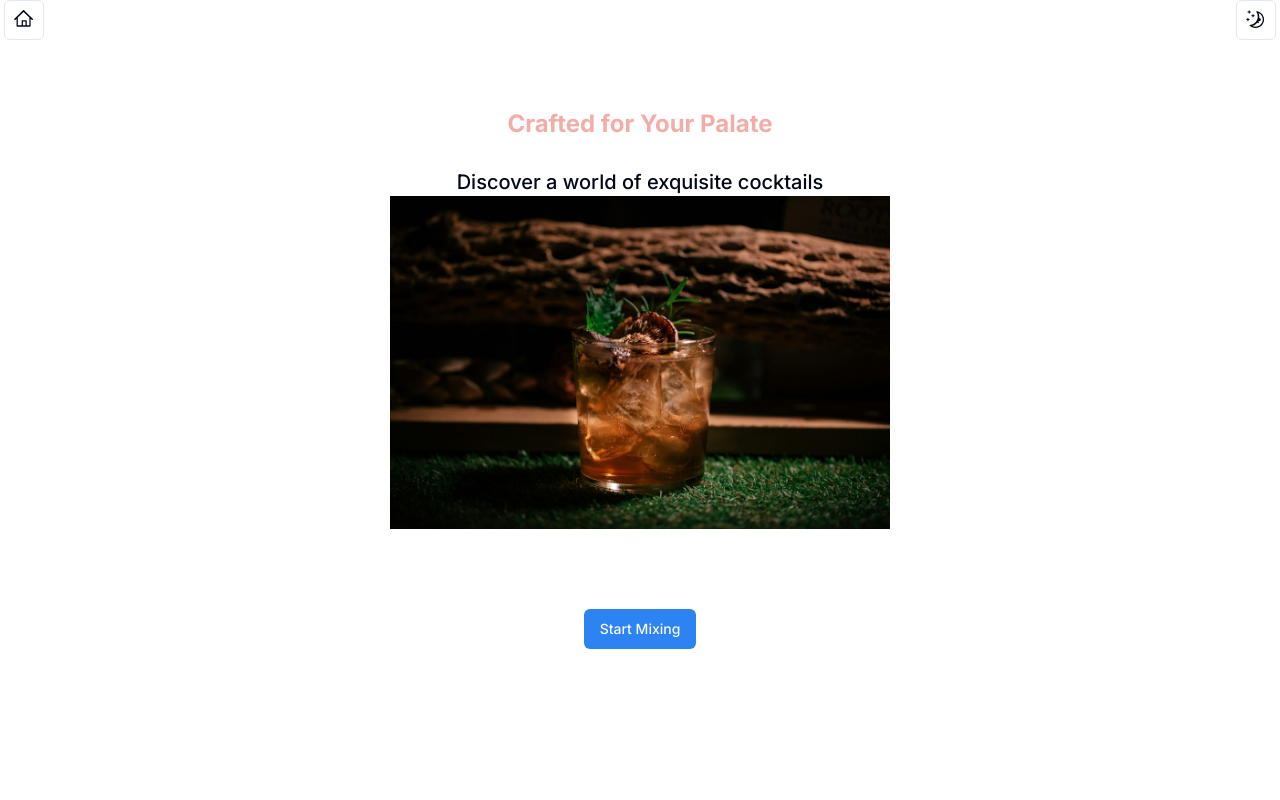
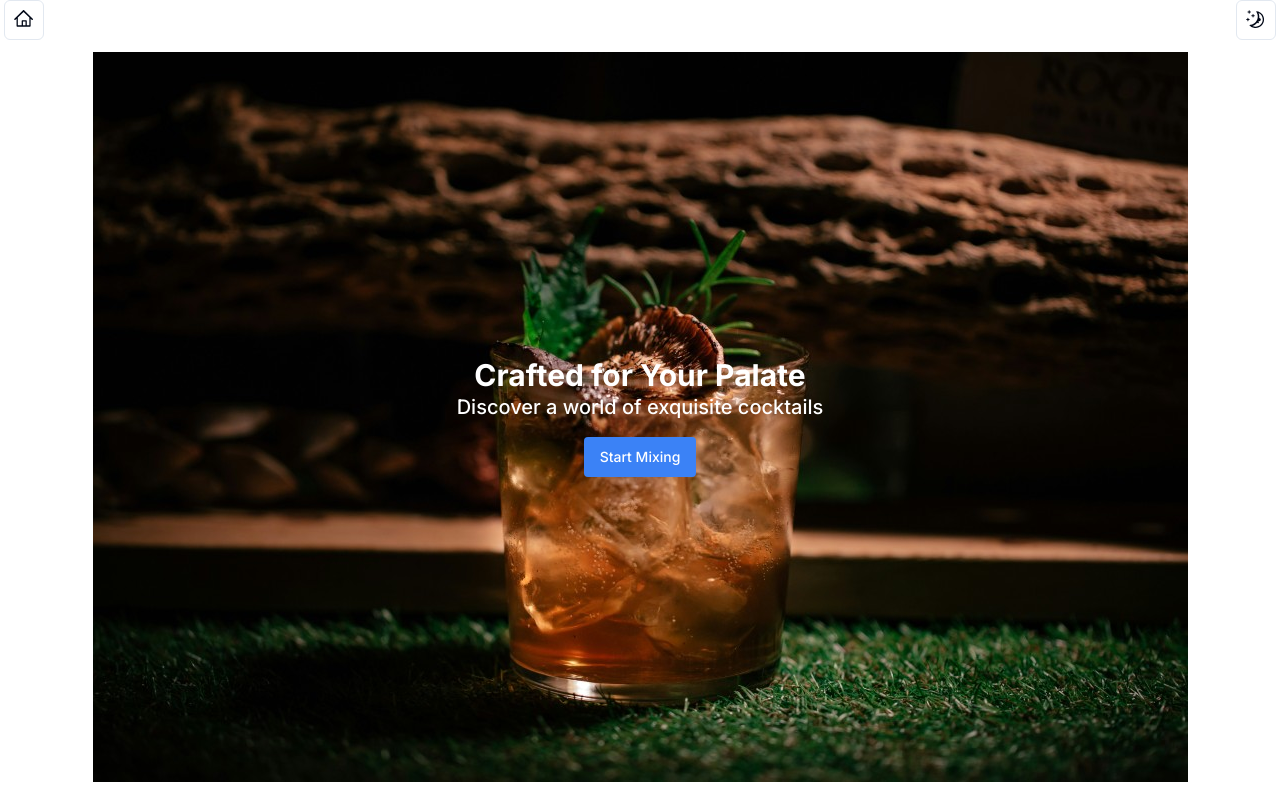
Before and after one commit to kingkwongsta/mixology, a Next.js app: page / in a window 1280 px wide. Built offline with nearby package versions, Linux system fonts and the light colour scheme.

Commit message:
first implementation to overlay text

```diff
--- a/src/app/components/Welcome.jsx
+++ b/src/app/components/Welcome.jsx
@@ -22,28 +22,58 @@ export default function Welcome({ display }) {
   //   const randomIndex = Math.floor(Math.random() * introMessages.length);
   //   setrandomNum(randomIndex);
   // }, [introMessages]);
+  // return (
+  //   <div>
+  //     <div className=" flex flex-col items-center text-center mt-10">
+  //       <h1 className="text-2xl text-[#F2ADA7] font-bold m-7">
+  //         Crafted for Your Palate
+  //       </h1>
+  //       <h2 className="text-xl font-medium	">
+  //         Discover a world of exquisite cocktails
+  //       </h2>
+  //       {/* <h1>{introMessages[randomNum]}</h1> */}
+  //       <Button
+  //         className="bg-[#2E83F2] m-10"
+  //         onClick={() => setQuestionIndex(1)}
+  //       >
+  //         Start Mixing
+  //       </Button>
+  //       <Image
+  //         className="mt-10 opacity-60"
+  //         src="/images/welcome.jpg"
+  //         alt="welcome"
+  //         width={500}
+  //         height={300}
+  //       />
+  //     </div>
+  //   </div>
+  // );
   return (
-    <div>
-      <div className=" flex flex-col items-center text-center mt-10">
-        <h1 className="text-2xl text-[#F2ADA7] font-bold m-7">
-          Crafted for Your Palate
-        </h1>
-        <h2 className="text-xl font-medium	">
-          Discover a world of exquisite cocktails
-        </h2>
-        {/* <h1>{introMessages[randomNum]}</h1> */}
+    <div className="flex items-center justify-center">
+      <div className="relative">
         <Image
+          className="w-full h-full object-cover"
           src="/images/welcome.jpg"
           alt="welcome"
           width={500}
           height={300}
         />
-        <Button
-          className="bg-[#2E83F2] m-20"
-          onClick={() => setQuestionIndex(1)}
-        >
-          Start Mixing
-        </Button>
+        <div className="absolute inset-0 flex flex-col items-center justify-center">
+          {" "}
+          {/* Key adjustments here */}
+          <h1 className="text-white text-3xl font-bold">
+            Crafted for Your Palate
+          </h1>
+          <h2 className="text-white text-xl font-medium">
+            Discover a world of exquisite cocktails
+          </h2>
+          <Button
+            className="bg-blue-500 text-white px-4 py-2 rounded mt-4"
+            onClick={() => setQuestionIndex(1)}
+          >
+            Start Mixing
+          </Button>
+        </div>
       </div>
     </div>
   );
```
